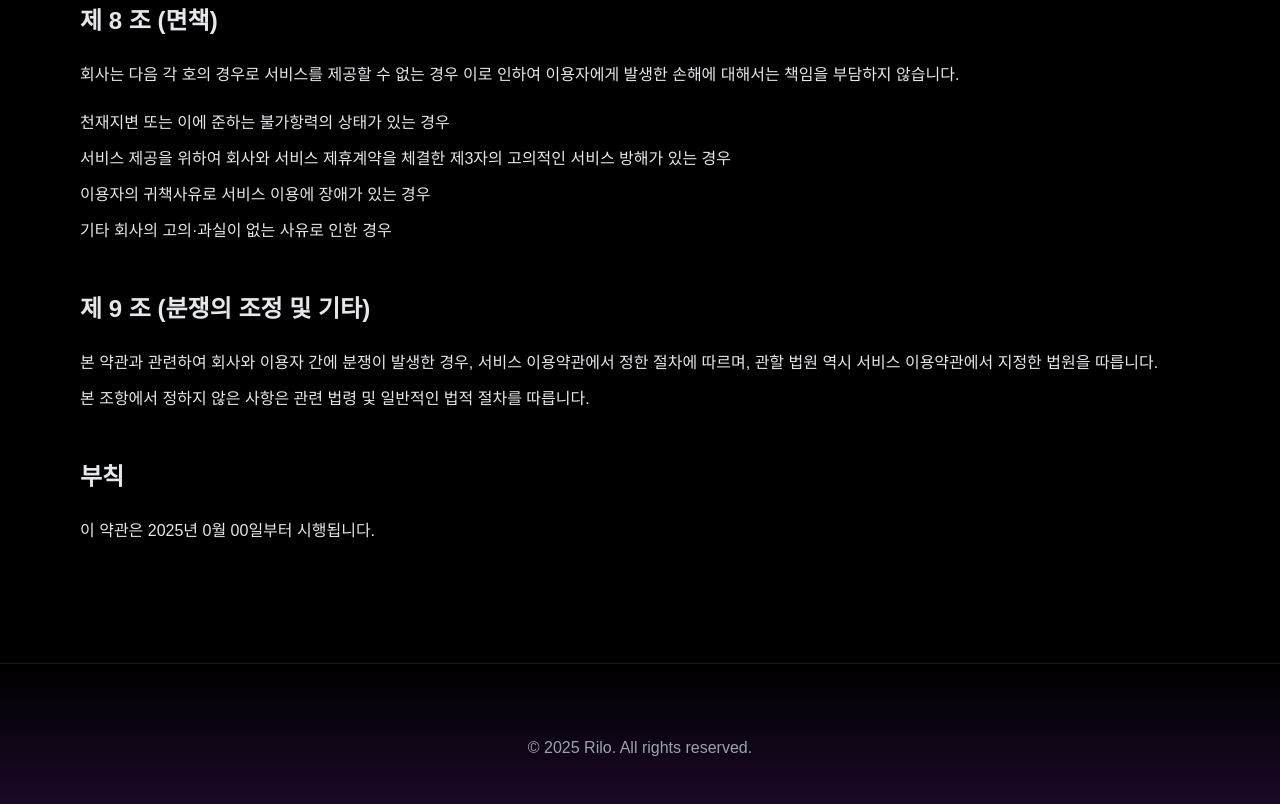
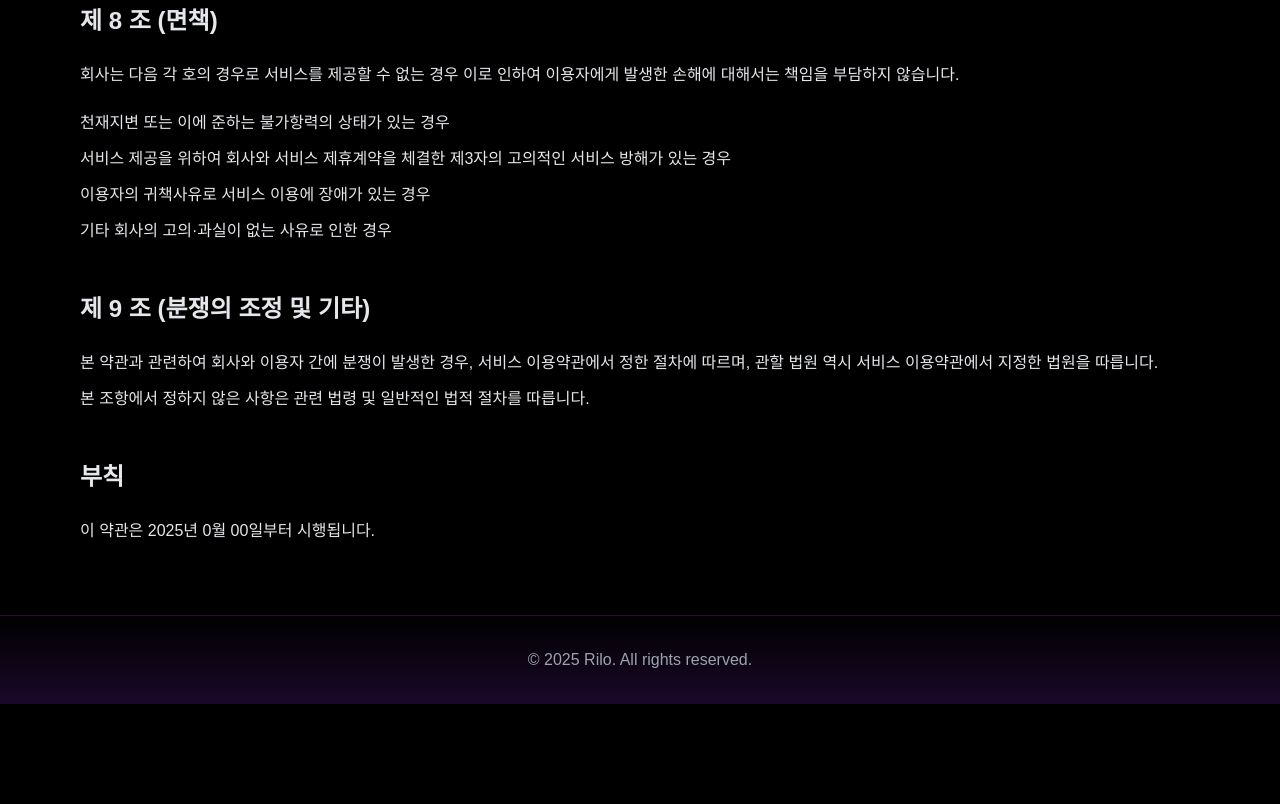
Before and after one commit to plogteam-dev/Rilo-homepage, a website: page public/location-terms.html in a window 1280 px wide. Shown: the part 1634-2438 px from the top of the page. After the commit the page ends 2338 px from the top, so only its background shows below. Drawn offline with Linux system fonts and the light colour scheme.

```diff
--- a/public/location-terms.html
+++ b/public/location-terms.html
@@ -94,9 +94,9 @@
             <p>이 약관은 2025년 0월 00일부터 시행됩니다.</p>
         </div>
     </main>
-    <footer class="bg-gradient-to-t from-purple-900/30 to-black py-12 px-4 border-t border-purple-900/20 mt-12">
+    <footer class="py-8 px-4 bg-gradient-to-t from-purple-900/30 to-black border-t border-purple-900/20">
         <div class="max-w-6xl mx-auto text-center text-gray-400">
-            <div class="mt-6">&copy; 2025 Rilo. All rights reserved.</div>
+            <p>&copy; 2025 Rilo. All rights reserved.</p>
         </div>
     </footer>
 </body>
```
Also changed, not shown: public/privacy-policy.html (+2 -2 lines), public/terms-of-service.html (+2 -2 lines).
